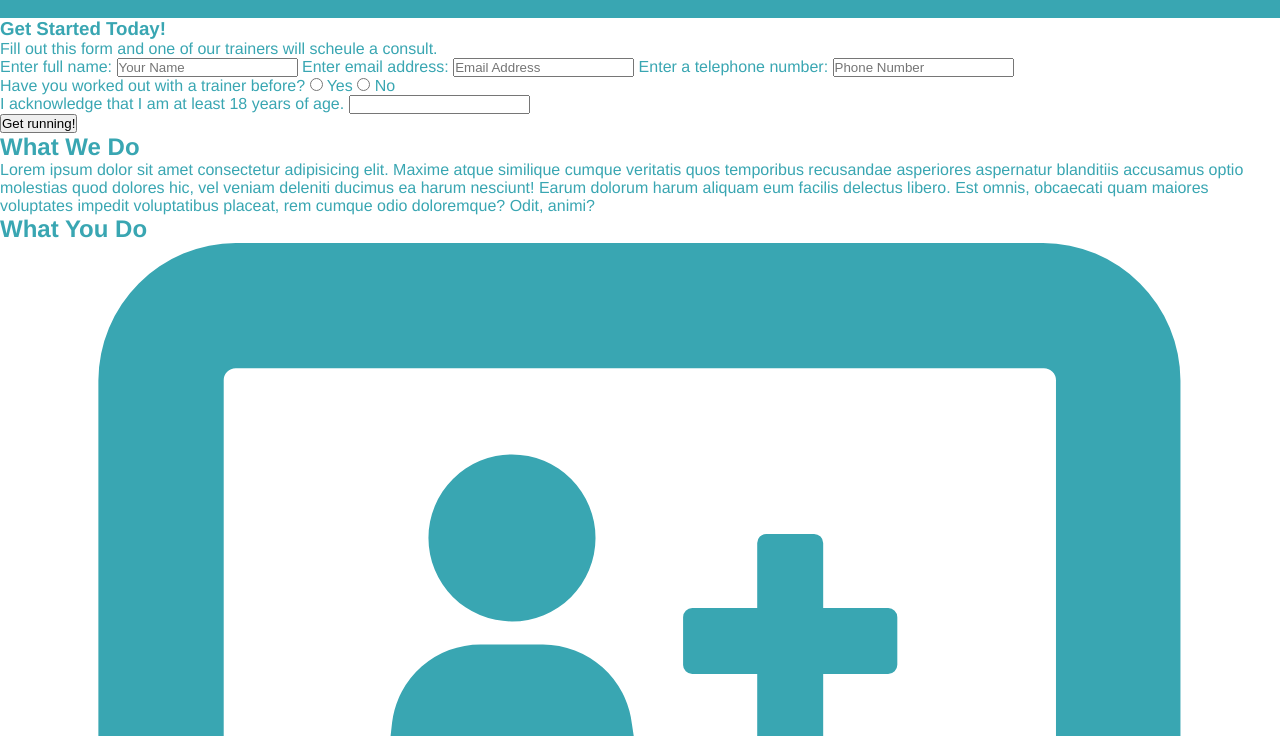
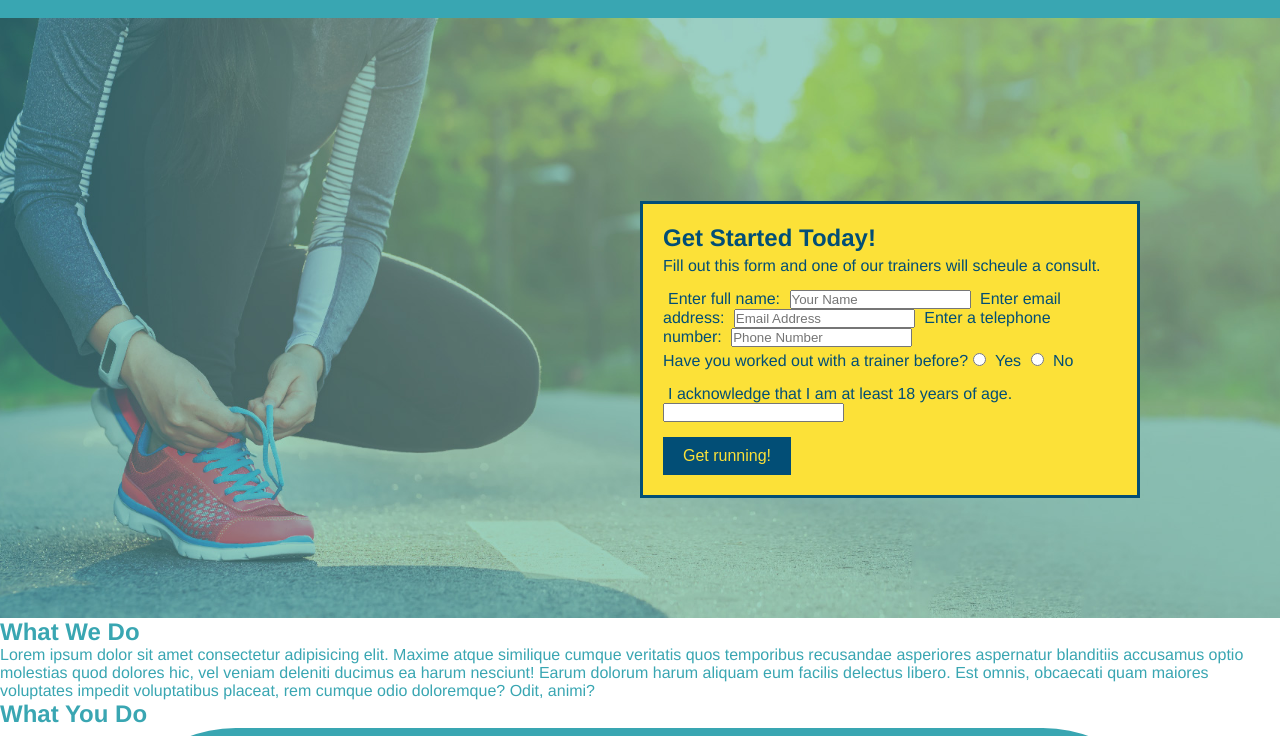
Before and after one commit to ProjectsCodingCamp/Module-1-2-Run-Buddy-Project, a plain HTML site: page index.html in a window 1280 px wide. Shown: the part 64-800 px from the top of the page. Drawn offline with Linux system fonts and the light colour scheme.

Commit message:
modified css file

```diff
--- a/assets/css/style.css
+++ b/assets/css/style.css
@@ -44,6 +44,60 @@ header nav ul li a {
     margin: 0 30px;
 }
 
+/* Hero Style Start */
+.hero {
+    background-image: url("../images/hero-bg.jpg");
+    height: 600px;
+    background-size: cover;
+    background-position: center;
+    position: relative;
+}
+/* Hero Style End */
+
+.hero-form {
+    background-color: #fce138;
+    padding: 20px;
+    width: 500px;
+    border: solid 3px #024e76;
+    color: #024e76;
+    position: absolute;
+    bottom: 120px;
+    right: 140px;
+}
+
+.hero-form p {
+    margin: 5px 0 15px 0;
+}
+
+.hero-form h3 {
+    font-size: 24px;
+    margin: 0;
+}
+
+.form-input {
+    border: 1px solid #024e76;
+    display: block;
+    padding: 7px 15px;
+    font-size: 16px;
+    color: #024e76;
+    width: 100%;
+    margin-bottom: 15px;
+}
+
+.hero-form label {
+    margin: 0 5px;
+}
+
+.hero-form button {
+    color: #fce138;
+    background-color: #024e76;
+    border: none;
+    padding: 10px 20px;
+    font-size: 16px;
+}
+
+
+
 /* Footer selector */
 footer {
     background: #fce138;
```
